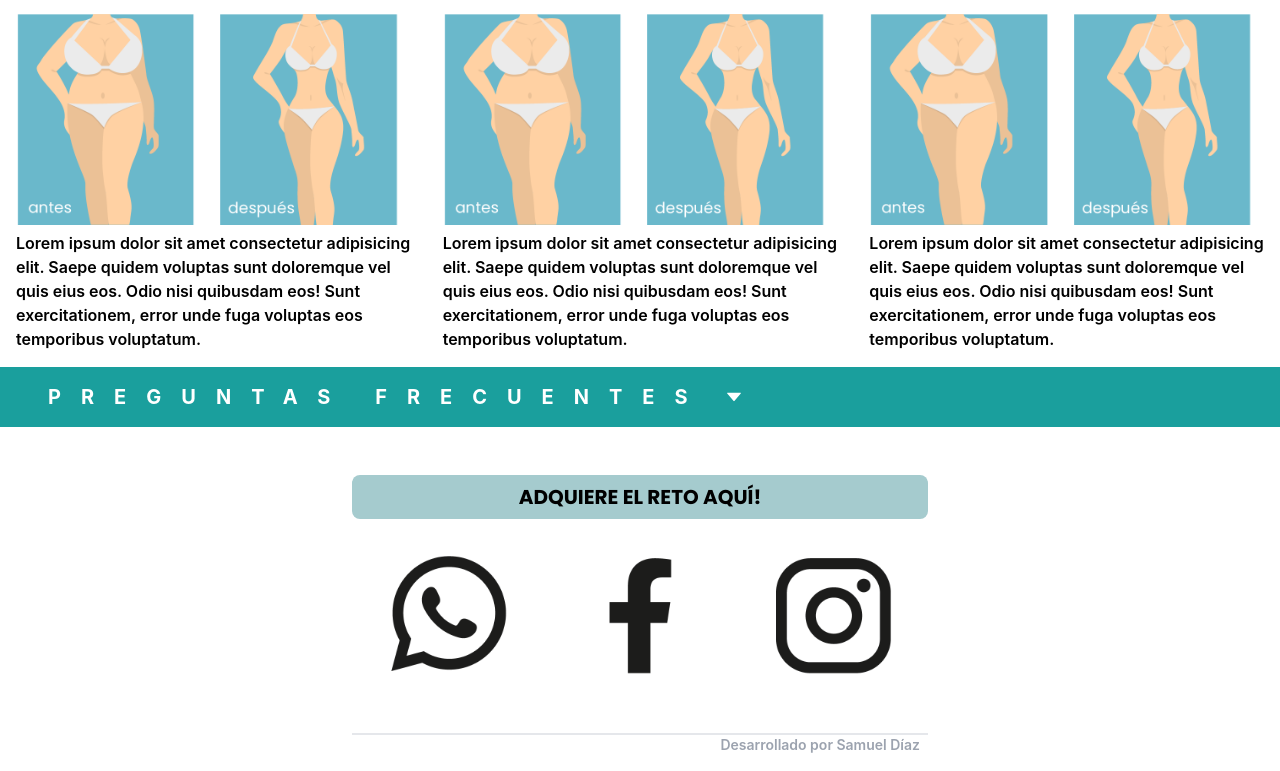
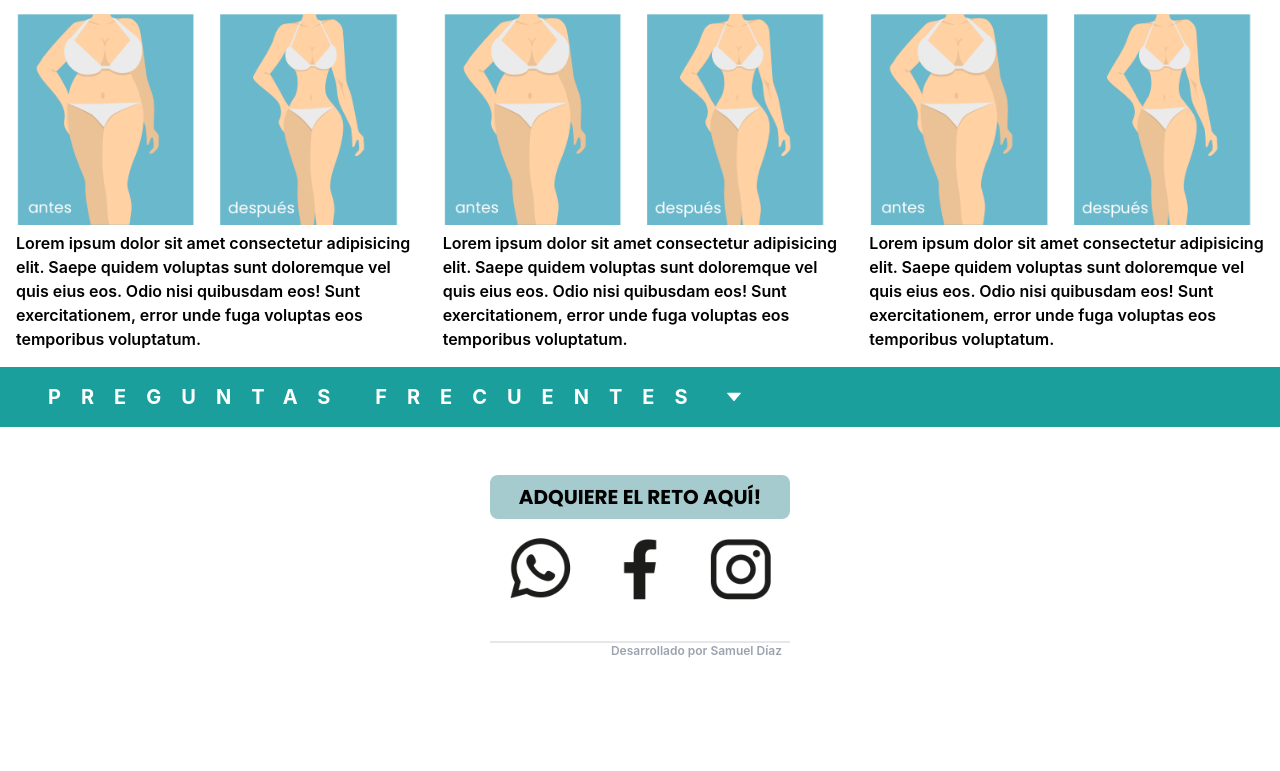
Before and after one commit to samdiazven/soynathafit-landing, a Next.js app: page / in a window 1280 px wide. Shown: the part 1298-2069 px from the top of the page. After the commit the page ends 1973 px from the top, so only its background shows below. Built offline with nearby package versions, Linux system fonts and the light colour scheme.

Commit message:
resize social media icons

```diff
--- a/components/Ask.tsx
+++ b/components/Ask.tsx
@@ -1,5 +1,5 @@
 import React from "react";
-import { AiFillCaretDown } from "react-icons/ai";
+import { AiFillCaretDown, AiFillCaretUp } from "react-icons/ai";
 
 function Asks() {
   let [isOpen, setIsOpen] = React.useState(false);
@@ -13,7 +13,7 @@ function Asks() {
           preguntas frecuentes
         </span>
         <span className="ml-4 ">
-          <AiFillCaretDown />
+          {isOpen ? <AiFillCaretUp /> : <AiFillCaretDown />}
         </span>
       </p>
       {isOpen && (
--- a/components/Footer.tsx
+++ b/components/Footer.tsx
@@ -20,23 +20,41 @@ function Footer() {
       <div className="flex">
         <figure className="  hover:cursor-pointer">
           <Link href="https://wa.me/56988888888">
-            <Image src={whatsapp} alt="whatsapp" />
+            <Image
+              src={whatsapp}
+              alt="whatsapp"
+              height={100}
+              width={100}
+              objectFit="contain"
+            />
           </Link>
         </figure>
 
         <figure className=" hover:cursor-pointer">
           <Link href="https://www.facebook.com/Soynathafit-111632584482475/">
-            <Image src={facebook} alt="facebook" />
+            <Image
+              height={100}
+              width={100}
+              objectFit="contain"
+              src={facebook}
+              alt="facebook"
+            />
           </Link>
         </figure>
         <figure className=" hover:cursor-pointer">
           <Link href="https://www.instagram.com/soynathafit">
-            <Image src={instagram} alt="instagram" />
+            <Image
+              height={100}
+              width={100}
+              objectFit="contain"
+              src={instagram}
+              alt="instagram"
+            />
           </Link>
         </figure>
       </div>
       <div className="border-t-2 w-full mt-4">
-        <p className="text-right text-sm font-semibold text-gray-400 mr-2 ">
+        <p className="text-right  text-xs font-semibold text-gray-400 mr-2 ">
           Desarrollado por Samuel D&iacute;az
         </p>
       </div>
```
